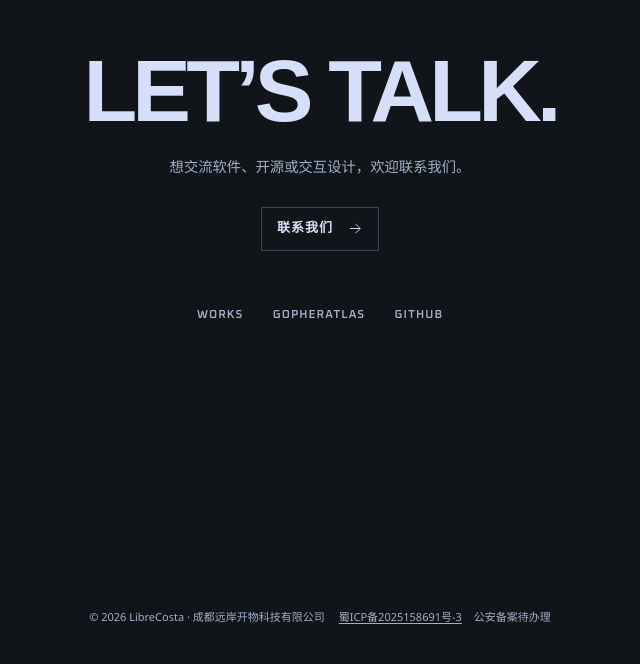
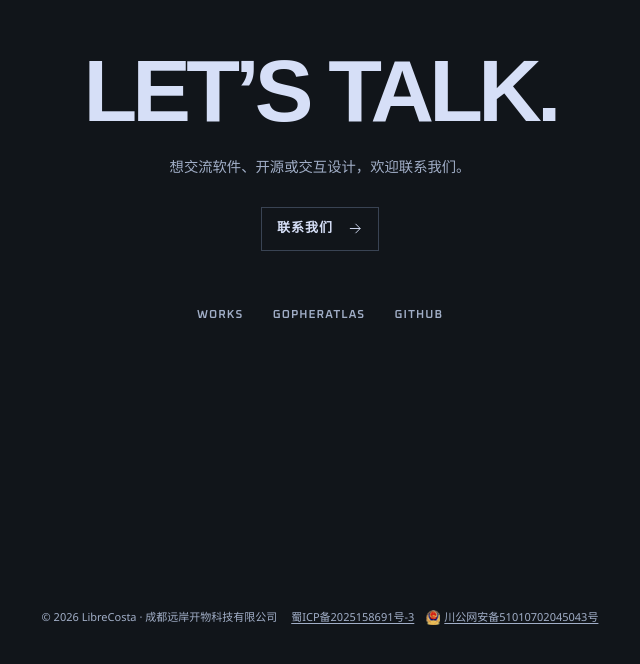
Before and after one commit to librecosta/website, a Next.js app: page / in a window 1280 px wide. Shown: the part 5141-5805 px from the top of the page, without its empty margins (320-960 px from the left). Built offline with nearby package versions, Linux system fonts and the light colour scheme.

Commit message:
fix(cn): publish approved public security filing

```diff
--- a/src/components/PublicationCompliance.tsx
+++ b/src/components/PublicationCompliance.tsx
@@ -10,7 +10,10 @@ export function PublicationCompliance({ docked = false }: { docked?: boolean })
     <span>{compliance.copyright}</span>
     <span className={styles.filings}>
       <a href={compliance.filingUrl}>{compliance.filing}</a>
-      <span>{compliance.publicSecurity}</span>
+      <a href={compliance.publicSecurityUrl} rel="noopener noreferrer" target="_blank">
+        <img src={compliance.publicSecurityIcon} width={14} height={16} alt="" />
+        {compliance.publicSecurity}
+      </a>
     </span>
   </footer>;
 }
--- a/src/components/expanse/expanse.module.css
+++ b/src/components/expanse/expanse.module.css
@@ -37,6 +37,11 @@
 @media (max-width: 760px) {
   .stage:has([data-publication-compliance='docked']) {
     --edge-bottom: calc(max(var(--inset), env(safe-area-inset-bottom)) + 38px);
+  }
+}
+@media (max-width: 440px) {
+  .stage:has([data-publication-compliance='docked']) {
+    --edge-bottom: calc(max(var(--inset), env(safe-area-inset-bottom)) + 62px);
   }
 }
 .canvas { position: absolute !important; inset: 0; opacity: 0; pointer-events: none; touch-action: pan-y; }
--- a/src/components/publication-compliance.module.css
+++ b/src/components/publication-compliance.module.css
@@ -9,15 +9,18 @@
   text-align: center;
 }
 
-.filings { display: inline-flex; align-items: center; gap: 12px; }
+.filings { display: inline-flex; align-items: center; justify-content: center; flex-wrap: wrap; column-gap: 12px; }
 .footer a {
   display: inline-flex;
   min-height: 24px;
   align-items: center;
+  gap: 4px;
+  white-space: nowrap;
   color: inherit;
   pointer-events: auto;
   text-underline-offset: .22em;
 }
+.footer img { flex-shrink: 0; object-fit: contain; }
 .footer a:focus-visible { outline: 2px solid currentColor; outline-offset: 2px; }
 
 .flow {
--- a/src/components/workshop-frame.module.css
+++ b/src/components/workshop-frame.module.css
@@ -70,6 +70,9 @@
 }
 
 @media (max-width: 440px) {
+  .page:has([data-publication-compliance='docked']) {
+    --edge-bottom: calc(max(var(--inset), env(safe-area-inset-bottom)) + 62px);
+  }
   .page[data-workshop-page='about'] .dossier {
     bottom: calc(var(--edge-bottom) + var(--corner-content-bottom) + 34px);
   }
--- a/src/site/cn-compliance.ts
+++ b/src/site/cn-compliance.ts
@@ -2,5 +2,7 @@ export const cnCompliance = {
   copyright: '© 2026 LibreCosta · 成都远岸开物科技有限公司',
   filing: '蜀ICP备2025158691号-3',
   filingUrl: 'https://beian.miit.gov.cn/',
-  publicSecurity: '公安备案待办理',
+  publicSecurity: '川公网安备51010702045043号',
+  publicSecurityUrl: 'https://beian.mps.gov.cn/#/query/webSearch?code=51010702045043',
+  publicSecurityIcon: '/brand/mps-filing.png',
 };
```
Also changed, not shown: scripts/verify-publication.mjs (+10 -1 lines), public/License/mps-filing-icon.txt (added), public/brand/mps-filing.png (added), 2 other files (tests, documents, lock files or other folders).
